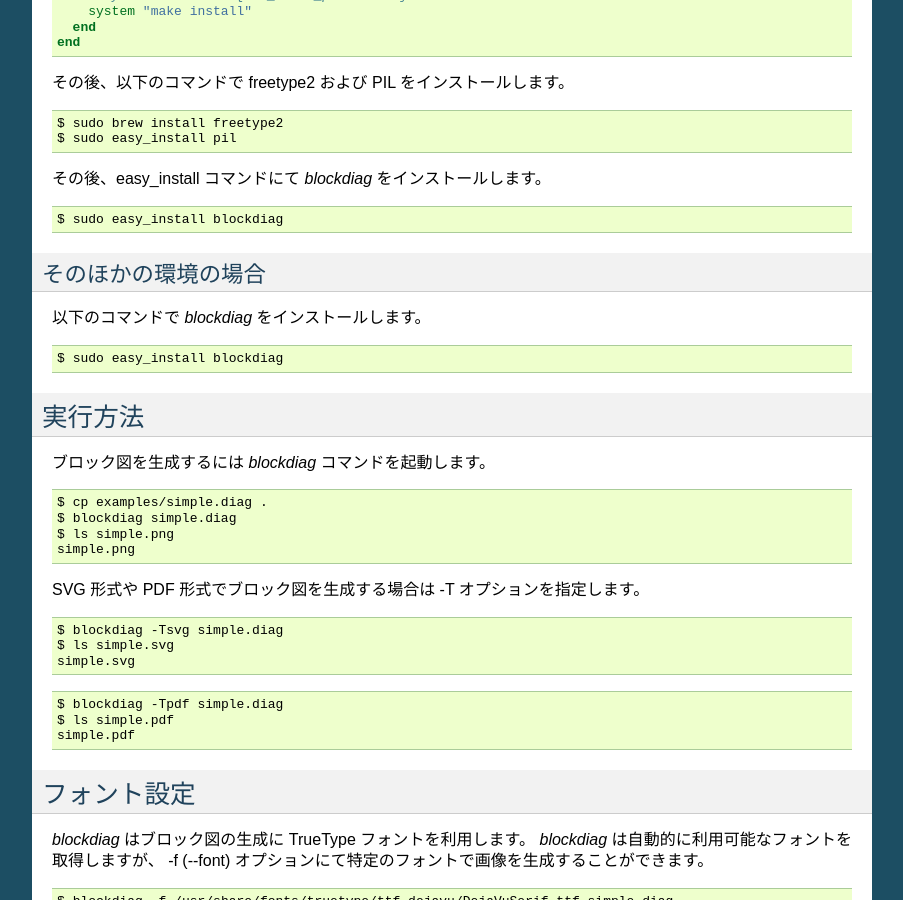
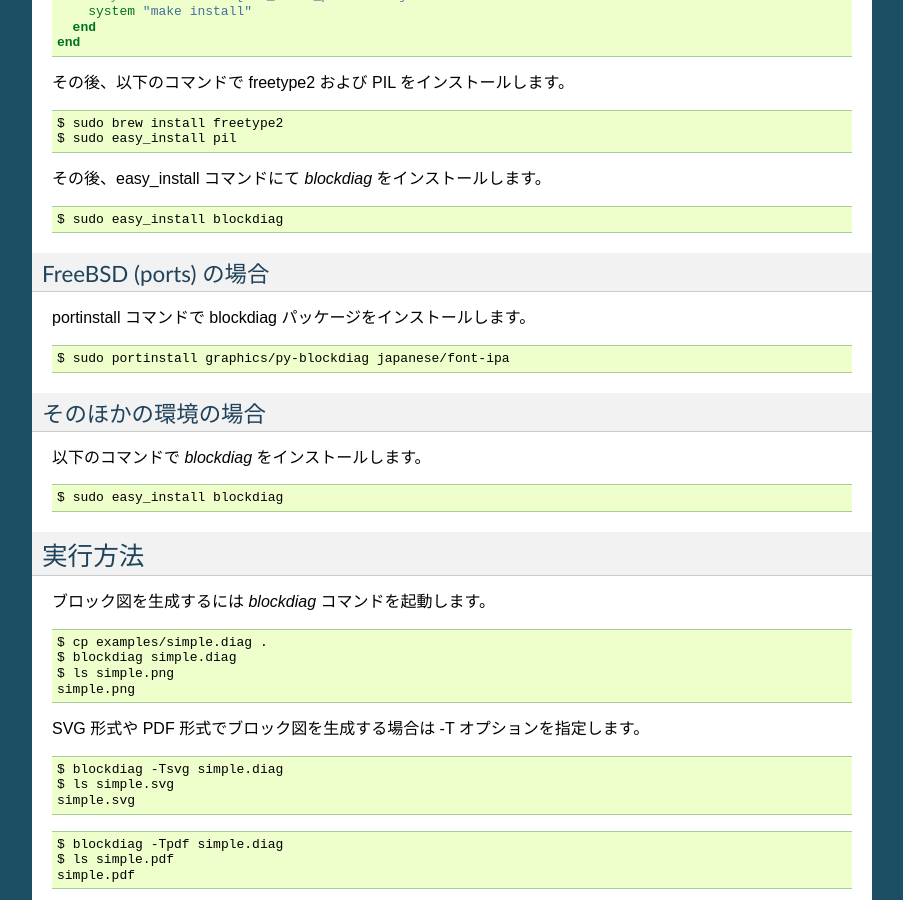
Before and after one commit to blockdiag/blockdiag.com, a Sphinx documentation site: the page built from blockdiag-ja/source/introduction.rst, in a window 1280 px wide and 900 px high, scrolled down 1749 px. Shown: the whole window, without its empty margins (198-1101 px from the left). Built offline with Sphinx 7.4.7, drawn with Linux system fonts in a browser that asks for light colours; nearby versions of some CDN libraries.

Commit message:
* Add installation in FreeBSD

```diff
--- a/blockdiag-ja/source/introduction.rst
+++ b/blockdiag-ja/source/introduction.rst
@@ -120,8 +120,16 @@
 
    $ sudo easy_install blockdiag
 
+FreeBSD (ports) の場合
+----------------------
+portinstall コマンドで blockdiag パッケージをインストールします。
+
+.. code-block:: bash
+
+   $ sudo portinstall graphics/py-blockdiag japanese/font-ipa
+
 そのほかの環境の場合
------------------------
+--------------------
 以下のコマンドで `blockdiag` をインストールします。
 
 .. code-block:: bash
```
